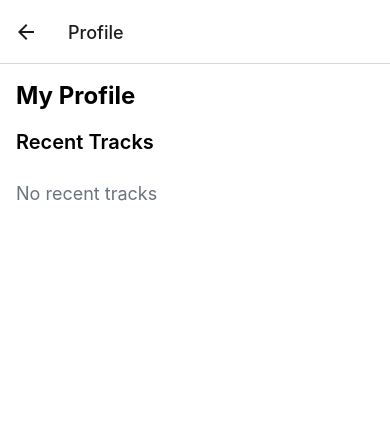
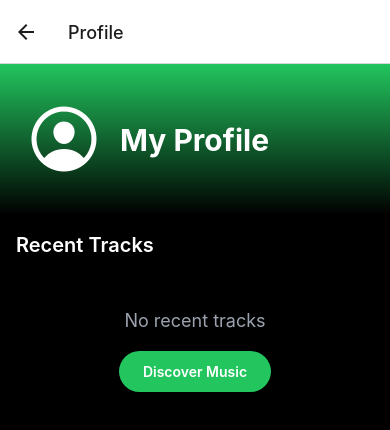
Before and after one commit to crcascr/spotyfm, a React Native app: screen /Profile in a window 390 px wide. Shown: the top 430 px of the page. Built offline with nearby package versions, Linux system fonts and the light colour scheme; no server answers.

Commit message:
Mejoras de UI en Profile Screen

```diff
--- a/src/screens/ProfileScreen.tsx
+++ b/src/screens/ProfileScreen.tsx
@@ -1,17 +1,25 @@
 import React, { useEffect, useState } from "react";
-import { View, Text, FlatList, TouchableOpacity } from "react-native";
+import { View, Text, FlatList, TouchableOpacity, Image } from "react-native";
 import AsyncStorage from "@react-native-async-storage/async-storage";
 import { useNavigation } from "@react-navigation/native";
 import { NativeStackNavigationProp } from "@react-navigation/native-stack";
 import { RootStackParamList } from "../types/navigation";
+import { Ionicons } from "@expo/vector-icons";
+import { LinearGradient } from "expo-linear-gradient";
 
 type ProfileScreenNavigationProp = NativeStackNavigationProp<
   RootStackParamList,
   "Profile"
 >;
 
+interface RecentTrack {
+  name: string;
+  artist: string;
+  image: string;
+}
+
 const ProfileScreen: React.FC = () => {
-  const [recentTracks, setRecentTracks] = useState<string[]>([]);
+  const [recentTracks, setRecentTracks] = useState<RecentTrack[]>([]);
   const navigation = useNavigation<ProfileScreenNavigationProp>();
 
   useEffect(() => {
@@ -29,25 +37,48 @@ const ProfileScreen: React.FC = () => {
     }
   };
 
-  const renderTrackItem = ({ item }: { item: string }) => (
+  const renderTrackItem = ({ item }: { item: RecentTrack }) => (
     <TouchableOpacity
-      className="p-4 border-b border-gray-200"
-      onPress={() => navigation.navigate("Details", { artist: item })}
+      className="flex-row items-center p-4 border-b border-gray-800"
+      onPress={() => navigation.navigate("Details", { artist: item.artist })}
     >
-      <Text className="text-lg">{item}</Text>
+      <Image
+        source={{ uri: item.image || "https://via.placeholder.com/48" }}
+        className="w-12 h-12 rounded-sm mr-4"
+      />
+      <View className="flex-1">
+        <Text className="text-base font-semibold text-white">{item.name}</Text>
+        <Text className="text-sm text-gray-400">{item.artist}</Text>
+      </View>
+      <Ionicons name="chevron-forward-outline" size={24} color="white" />
     </TouchableOpacity>
   );
 
   return (
-    <View className="flex-1 bg-white">
-      <Text className="text-2xl font-bold p-4">My Profile</Text>
-      <Text className="text-xl font-semibold px-4 pb-2">Recent Tracks</Text>
+    <View className="flex-1 bg-black">
+      <LinearGradient colors={["#22C55E", "#000000"]}>
+        <View className="py-8 px-6 flex-row items-center">
+          <Ionicons name="person-circle-outline" size={80} color="white" />
+          <Text className="text-3xl font-bold text-white ml-4">My Profile</Text>
+        </View>
+      </LinearGradient>
+      <View className="p-4">
+        <Text className="text-xl font-semibold text-white">Recent Tracks</Text>
+      </View>
       <FlatList
         data={recentTracks}
         renderItem={renderTrackItem}
         keyExtractor={(item, index) => index.toString()}
         ListEmptyComponent={
-          <Text className="text-lg text-gray-500 p-4">No recent tracks</Text>
+          <View className="flex-1 items-center justify-center p-8">
+            <Text className="text-lg text-gray-400">No recent tracks</Text>
+            <TouchableOpacity
+              className="mt-4 bg-green-500 px-6 py-3 rounded-full"
+              onPress={() => navigation.navigate("Home")}
+            >
+              <Text className="text-white font-semibold">Discover Music</Text>
+            </TouchableOpacity>
+          </View>
         }
       />
     </View>
```
